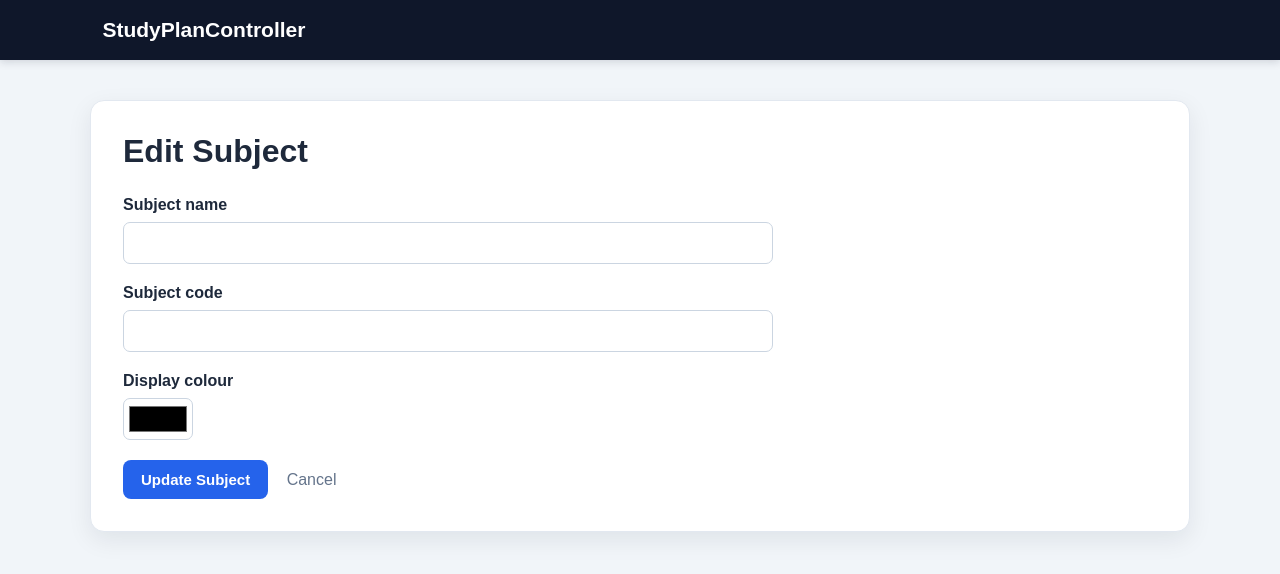
After one commit to Xierq2004/StudyPlanController, a Flask app: template templates/edit_subject.html in a window 1280 px wide. The commit adds this page. Shown: the top 574 px of the page. Run offline with Flask 3, Linux system fonts and the light colour scheme; the template is opened without the code that fills it, so the values that code supplies are empty.

Commit message:
Complete subject management and navigation styling

```diff
--- a/app.py
+++ b/app.py
@@ -17,6 +17,7 @@ def home():
 @app.route("/subjects")
 def subjects():
     all_subjects = Subject.query.order_by(Subject.code).all()
+
     return render_template(
         "subjects.html",
         subjects=all_subjects
@@ -55,6 +56,60 @@ def add_subject():
     return render_template("add_subject.html")
 
 
+@app.route("/subjects/<int:subject_id>/edit", methods=["GET", "POST"])
+def edit_subject(subject_id):
+    subject = Subject.query.get_or_404(subject_id)
+
+    if request.method == "POST":
+        name = request.form.get("name", "").strip()
+        code = request.form.get("code", "").strip().upper()
+        colour = request.form.get("colour", "#2563eb")
+
+        if not name or not code:
+            flash("Subject name and code are required.", "error")
+            return render_template(
+                "edit_subject.html",
+               subjects=all_subjects
+            )
+
+        duplicate_subject = Subject.query.filter(
+            Subject.code == code,
+            Subject.id != subject.id
+        ).first()
+
+        if duplicate_subject:
+            flash("This subject code already exists.", "error")
+            return render_template(
+                "edit_subject.html",
+                subjects=all_subjects
+            )
+
+        subject.name = name
+        subject.code = code
+        subject.colour = colour
+
+        db.session.commit()
+
+        flash("Subject updated successfully.", "success")
+        return redirect(url_for("subjects"))
+
+    return render_template(
+        "edit_subject.html",
+        subjects=all_subjects
+    )
+
+
+@app.route("/subjects/<int:subject_id>/delete", methods=["POST"])
+def delete_subject(subject_id):
+    subject = Subject.query.get_or_404(subject_id)
+
+    db.session.delete(subject)
+    db.session.commit()
+
+    flash("Subject deleted successfully.", "success")
+    return redirect(url_for("subjects"))
+
+
 with app.app_context():
     db.create_all()
 
--- a/static/css/style.css
+++ b/static/css/style.css
@@ -92,11 +133,14 @@ button {
     border-radius: 8px;
     background-color: var(--primary);
     color: white;
+    font-family: inherit;
     font-size: 15px;
     font-weight: bold;
     text-decoration: none;
     cursor: pointer;
-    transition: background-color 0.2s, transform 0.2s;
+    transition:
+        background-color 0.2s,
+        transform 0.2s;
 }
 
 .button:hover,
@@ -150,6 +244,9 @@ form {
     padding: 11px 12px;
     border: 1px solid #cbd5e1;
     border-radius: 7px;
+    background-color: white;
+    color: var(--text);
+    font-family: inherit;
     font-size: 16px;
 }
 
@@ -164,6 +261,7 @@ form {
     padding: 3px;
     border: 1px solid #cbd5e1;
     border-radius: 7px;
+    background-color: white;
     cursor: pointer;
 }
 
--- a/templates/base.html
+++ b/templates/base.html
@@ -10,8 +10,17 @@
 <body>
     <nav>
         <a href="{{ url_for('home') }}">StudyPlanController</a>
-        <a href="{{ url_for('subjects') }}">Subjects</a>
+
+        {% if request.endpoint == "home" %}
+            <a
+                class="nav-start-button"
+                href="{{ url_for('subjects') }}"
+            >
+                Start
+            </a>
+        {% endif %}
     </nav>
+</nav>
 
     <main>
         {% with messages = get_flashed_messages(with_categories=true) %}
--- /dev/null
+++ b/templates/edit_subject.html
@@ -0,0 +1,49 @@
+{% extends "base.html" %}
+
+{% block title %}Edit Subject | StudyPlanController{% endblock %}
+
+{% block content %}
+<h1>Edit Subject</h1>
+
+<form method="POST">
+    <div class="form-group">
+        <label for="name">Subject name</label>
+        <input
+            type="text"
+            id="name"
+            name="name"
+            maxlength="100"
+            value="{{ subject.name }}"
+            required
+        >
+    </div>
+
+    <div class="form-group">
+        <label for="code">Subject code</label>
+        <input
+            type="text"
+            id="code"
+            name="code"
+            maxlength="20"
+            value="{{ subject.code }}"
+            required
+        >
+    </div>
+
+    <div class="form-group">
+        <label for="colour">Display colour</label>
+        <input
+            type="color"
+            id="colour"
+            name="colour"
+            value="{{ subject.colour }}"
+        >
+    </div>
+
+    <button type="submit">Update Subject</button>
+
+    <a class="cancel-link" href="{{ url_for('subjects') }}">
+        Cancel
+    </a>
+</form>
+{% endblock %}
```
Also changed, not shown: other parts of static/css/style.css (+113 -0 lines), templates/subjects.html (+31 -2 lines).
